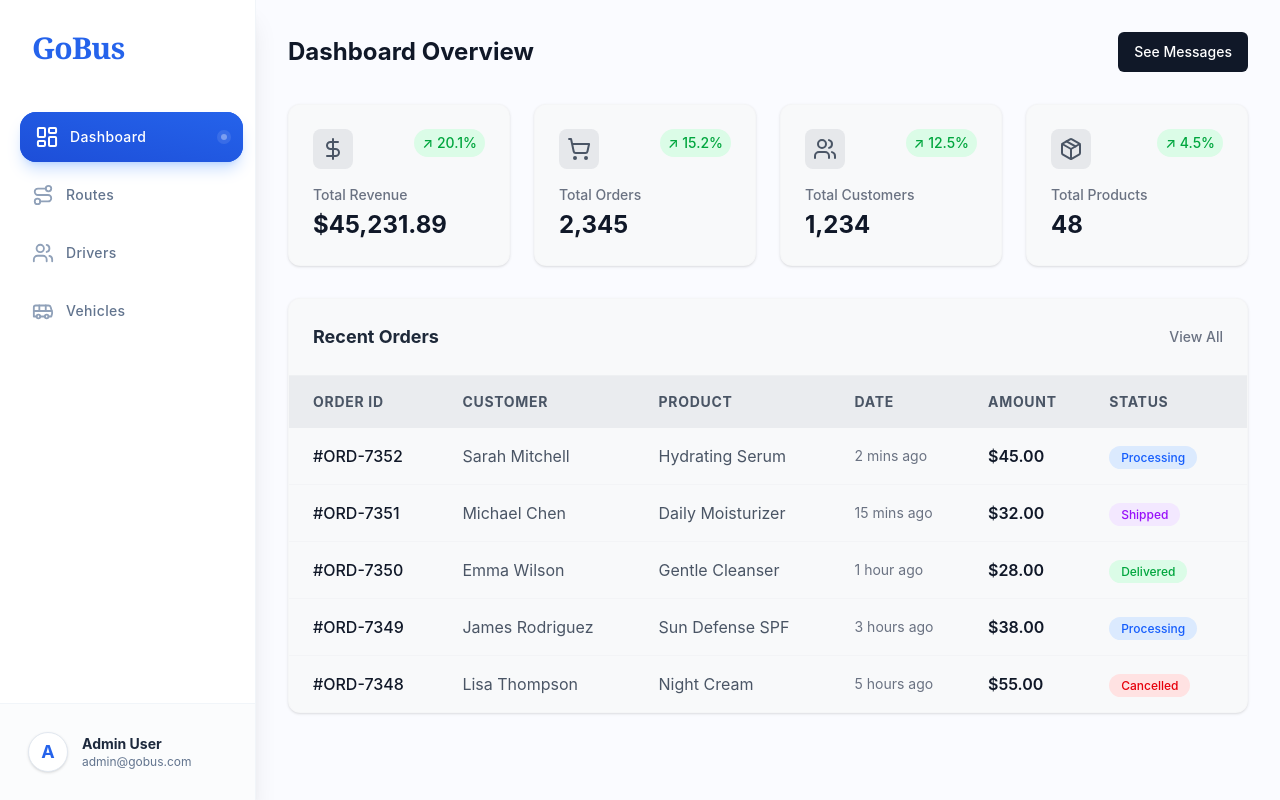
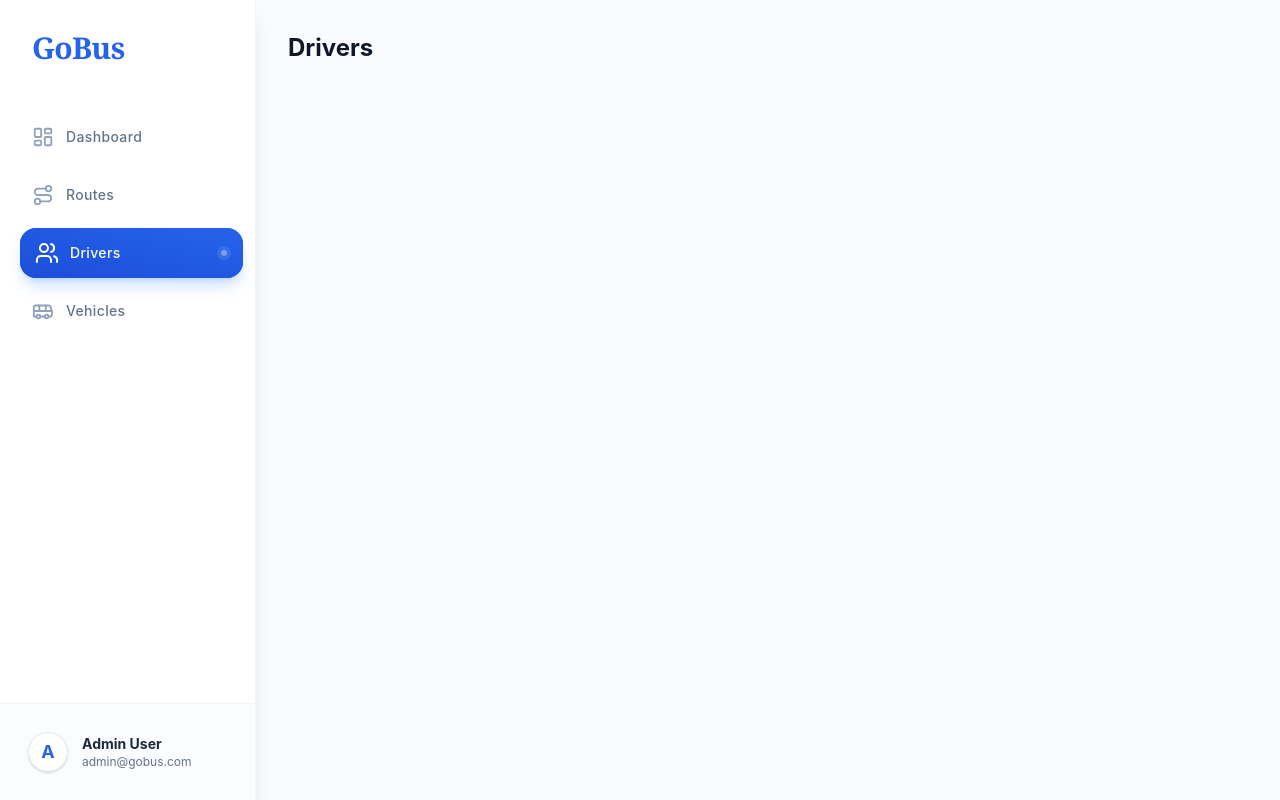
Before and after one commit to BrianFdo03/Ascension-Plymhack, a React (Vite) app in the folder client/: page /drivers in a window 1280 px wide. Built offline with nearby package versions, Linux system fonts and the light colour scheme.

Commit message:
drivers page route setup

```diff
--- a/client/src/App.tsx
+++ b/client/src/App.tsx
@@ -1,8 +1,16 @@
+import { BrowserRouter, Routes, Route, Navigate } from 'react-router-dom';
 import Dashboard from './pages/Dashboard';
+import Drivers from './pages/Drivers';
 
 function App() {
   return (
-    <Dashboard />
+    <BrowserRouter>
+      <Routes>
+        <Route path="/" element={<Navigate to="/dashboard" replace />} />
+        <Route path="/dashboard" element={<Dashboard />} />
+        <Route path="/drivers" element={<Drivers />} />
+      </Routes>
+    </BrowserRouter>
   );
 }
 
--- a/client/src/components/common/Sidebar.tsx
+++ b/client/src/components/common/Sidebar.tsx
@@ -1,4 +1,5 @@
 import React from 'react';
+import { Link, useLocation } from 'react-router-dom';
 import {
     LayoutDashboard,
     Route,
@@ -18,9 +19,10 @@ interface SidebarProps {
 }
 
 const Sidebar: React.FC<SidebarProps> = ({
-    activePath = '/dashboard',
     onNavigate
 }) => {
+    const location = useLocation();
+    const activePath = location.pathname;
 
     const mainNavItems: NavItem[] = [
         { label: 'Dashboard', icon: LayoutDashboard, href: '/dashboard' },
@@ -51,8 +53,9 @@ const Sidebar: React.FC<SidebarProps> = ({
                     const Icon = item.icon;
 
                     return (
-                        <button
+                        <Link
                             key={item.href}
+                            to={item.href}
                             onClick={() => handleNavClick(item.href)}
                             className={`
                                 group relative w-full flex items-center gap-3 px-4 py-3.5 text-sm font-medium rounded-2xl transition-all duration-300 ease-out overflow-hidden
@@ -85,7 +88,7 @@ const Sidebar: React.FC<SidebarProps> = ({
                             {isActive && (
                                 <div className="absolute right-4 w-1.5 h-1.5 rounded-full bg-white/40 ring-4 ring-white/10" />
                             )}
-                        </button>
+                        </Link>
                     );
                 })}
             </nav>
--- /dev/null
+++ b/client/src/pages/Drivers.tsx
@@ -0,0 +1,13 @@
+import Layout from "../components/layout/Layout";
+
+const Drivers = () => {
+  return (
+    <Layout title="Drivers">
+      <div>
+        {/* Drivers content goes here */}
+      </div>
+    </Layout>
+  );
+};
+
+export default Drivers;
```
